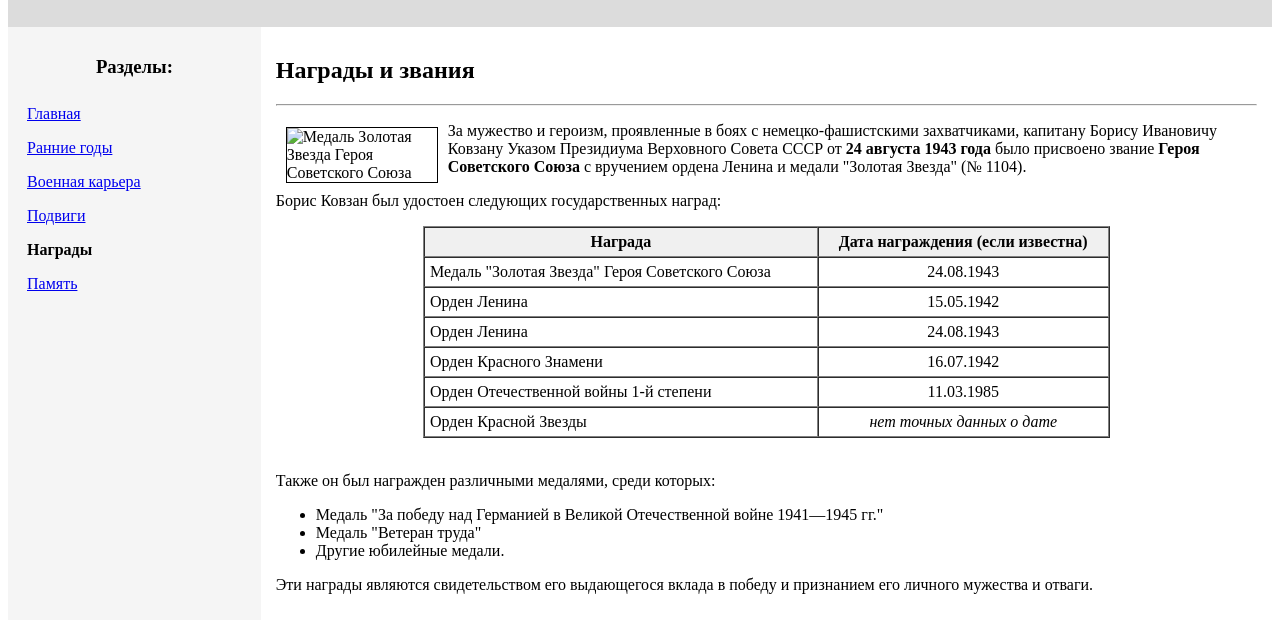
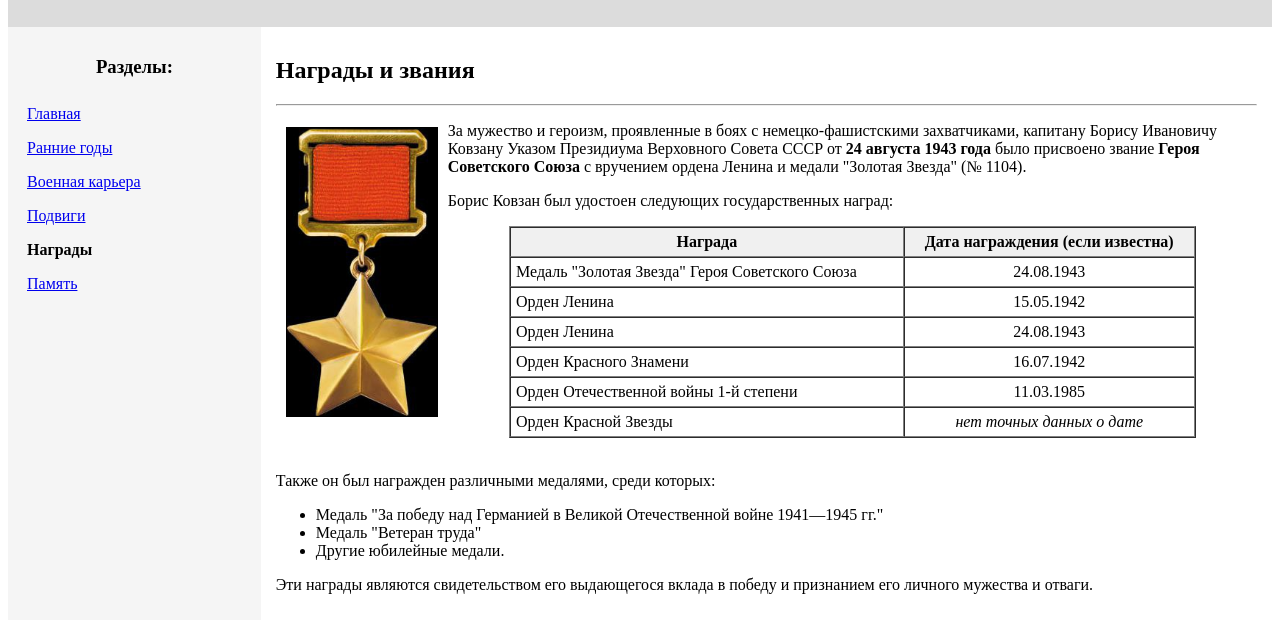
Before and after one commit to Arkasha335/Boris-Kovzan-Hero, a plain HTML site: page awards.html in a window 1280 px wide. Shown: the part 128-760 px from the top of the page. Drawn offline with Linux system fonts and the light colour scheme.

Commit message:
Update awards.html

```diff
--- a/awards.html
+++ b/awards.html
@@ -29,7 +29,7 @@
             <h2>Награды и звания</h2>
             <hr>
             <p>
-                <img src="gold_star.jpg" alt="Медаль Золотая Звезда Героя Советского Союза" width="150" align="left" hspace="10" vspace="5" border="1">
+                <img src="gold_star.png" alt="Медаль Золотая Звезда Героя Советского Союза" width="150" align="left" hspace="10" vspace="5" border="1">
                 За мужество и героизм, проявленные в боях с немецко-фашистскими захватчиками, капитану Борису Ивановичу Ковзану Указом Президиума Верховного Совета СССР от <b>24 августа 1943 года</b> было присвоено звание <b>Героя Советского Союза</b> с вручением ордена Ленина и медали "Золотая Звезда" (№ 1104).
             </p>
             <p>Борис Ковзан был удостоен следующих государственных наград:</p>
```
